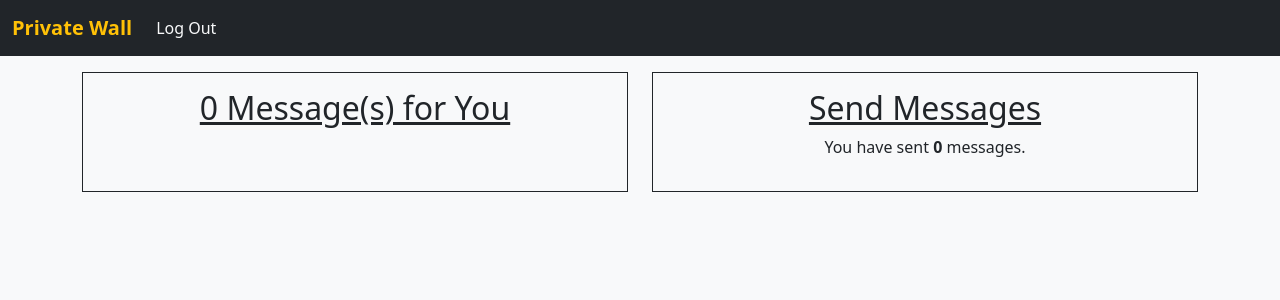
After one commit to GrantLicata/private_wall, a Flask app: page /wall in a window 1280 px wide. The commit adds this page. Shown: the top 300 px of the page. Run offline with Flask 2, Linux system fonts and the light colour scheme; the visitor is signed in with stand-in values (Sample User, id 1); data that the repository does not hold is empty.

Commit message:
Features complete

```diff
--- a/flask_app/controllers/users.py
+++ b/flask_app/controllers/users.py
@@ -1,6 +1,8 @@
 from flask import render_template, redirect, request, session, flash
 from flask_app import app
-from flask_app.models.user import User
+from flask_app.models import user
+from flask_app.models import message
+from datetime import datetime
 from flask_bcrypt import Bcrypt
 from pprint import pprint
 bcrypt = Bcrypt(app)
@@ -14,7 +16,7 @@ def index():
 @app.route('/register', methods=["POST"])
 def register():
     print("---> Form data:", request.form)
-    if not User.validate_user(request.form):
+    if not user.User.validate_user(request.form):
         return redirect('/')
     data = {
         "first_name": request.form["first_name"],
@@ -22,8 +24,8 @@ def register():
         "email": request.form["email"],
         "password" : bcrypt.generate_password_hash(request.form['password'])
     }
-    session['user_id'] = User.save(data)
-    return redirect('/')
+    session['user_id'] = user.User.save(data)
+    return redirect('/wall')
 
 # ||| Basic Login ||| -> Accepts and validates both the users email and password
 @app.route('/login', methods=['POST'])
@@ -32,7 +34,7 @@ def login():
     data = {
         "email" : request.form["email"]
         }
-    user_in_db = User.get_by_email(data)
+    user_in_db = user.User.get_by_email(data)
     if not user_in_db:
         flash("Invalid Email/Password")
         return redirect("/")
@@ -40,4 +42,63 @@ def login():
         flash("Invalid Email/Password")
         return redirect('/')
     session['user_id'] = user_in_db.id
-    return redirect("/")
+    return redirect("/wall")
+
+# ||| Application Entry Point ||| -> Home page following authentication
+@app.route('/wall')
+def profile():
+    if session == {}:
+        return redirect('/')
+    print("This should be an intiger:", session["user_id"])
+    data = {
+        "receiver_id": session["user_id"]
+    }
+    list_of_received_messages = message.Message.get_messages_by_receiver_id(data)
+    received_count = 0
+    for i in list_of_received_messages:
+        received_count += 1
+    message_data = {
+        "id": session["user_id"]
+    }
+    list_of_sent_messages = user.User.get_all_sent_messages_by_id(message_data)
+    sent_count = 0
+    for i in list_of_sent_messages:
+        sent_count += 1
+
+    # Date difference calculations
+    now = datetime.now()
+    dt_string = now.strftime("%d/%m/%Y %H:%M:%S")
+    print(dt_string)
+
+    return render_template("wall.html", all_users = user.User.get_all(), all_messages = list_of_received_messages, incoming_message_count = received_count, sent_message_count = sent_count, current_time = dt_string)
+
+# ||| Basic Logout ||| -> Session data is cleared
+@app.route('/logout')
+def clear_session():
+    session.clear()
+    print("||-- Session should be clear --|| <> Session is:", session)
+    return render_template("login.html")
+
+# Sending messages to recipients
+@app.route('/send_message', methods=["POST"])
+def create():
+    print("---> Form data:", request.form)
+    data = {
+        "receiver_id": request.form["user_id"],
+        "user_id": session["user_id"],
+        "message": request.form["message"]
+    }
+    if not user.User.validate_message(request.form):
+        return redirect('/wall')
+    message.Message.send_message(data)
+    return redirect('/wall')
+
+#  Deleting messages
+@app.route('/delete_message', methods=["POST"])
+def delete():
+    print("---> Form data:", request.form)
+    data = {
+        "id": request.form["message_id"]
+    }
+    message.Message.delete_message(data)
+    return redirect('/wall')
--- /dev/null
+++ b/flask_app/models/message.py
@@ -0,0 +1,70 @@
+from flask_app.config.mysqlconnection import connectToMySQL
+from flask_app.models import user
+from flask import flash
+import re
+from pprint import pprint
+
+# Validation schematics
+EMAIL_REGEX = re.compile(r'^[a-zA-Z0-9.+_-]+@[a-zA-Z0-9._-]+\.[a-zA-Z]+$')
+
+class Message:
+    db = "private_wall"  # <--- Enter database reference
+    def __init__(self ,data):
+        self.id = data['id']
+        self.user_id = data['user_id']
+        self.receiver_id = data['receiver_id']
+        self.message = data['message']
+        self.created_at = data['created_at']
+        self.updated_at = data['updated_at']
+        self.sender = None
+        self.time_difference = None
+
+# Utilize classmethod templates found in resources
+
+    @classmethod
+    def get_messages_by_receiver_id(cls,data):
+        query = """SELECT *
+        FROM users
+        JOIN messages
+        ON messages.receiver_id = users.id
+        WHERE users.id = %(receiver_id)s
+        ;"""
+        results = connectToMySQL(cls.db).query_db(query,data)
+        messages = []
+        for item in results:
+            message_data = {
+                'id': item['messages.id'],
+                'user_id': item['user_id'],
+                'receiver_id':item['receiver_id'],
+                'message': item['message'],
+                'created_at': item['messages.created_at'],
+                'updated_at': item['messages.updated_at']
+            }
+            user_data = {
+                'id': item['user_id']
+            }
+            message_instance = cls(message_data)
+            message_instance.sender = user.User.get_by_id(user_data)
+            print("Message sender is:", message_instance.sender)
+            messages.append( message_instance )
+        print(messages)
+        return messages
+
+    @classmethod
+    def delete_message(cls, data):
+        query = """DELETE
+        FROM messages
+        WHERE id = %(id)s
+        ;"""
+        result = connectToMySQL(cls.db).query_db( query, data )
+        return result
+
+    @classmethod
+    def send_message(cls,data):
+        query = """INSERT INTO messages
+        (user_id, receiver_id, message, created_at, updated_at)
+        VALUES ( %(user_id)s, %(receiver_id)s, %(message)s, NOW() , NOW() )
+        ;"""
+        result = connectToMySQL(cls.db).query_db( query, data )
+        print("The send message query result is:", result)
+        return result
--- a/flask_app/templates/login.html
+++ b/flask_app/templates/login.html
@@ -12,7 +12,7 @@
     <!-- Navigation Bar -->
     <nav class="navbar navbar-expand-lg bg-dark">
         <div class="container-fluid">
-          <a class="navbar-brand text-warning" href="#"><strong>APP NAME</strong></a>
+          <a class="navbar-brand text-warning" href="#"><strong>Private Wall</strong></a>
           <button class="navbar-toggler" type="button" data-bs-toggle="collapse" data-bs-target="#navbarNav" aria-controls="navbarNav" aria-expanded="false" aria-label="Toggle navigation">
             <span class="navbar-toggler-icon"></span>
           </button>
--- /dev/null
+++ b/flask_app/templates/wall.html
@@ -0,0 +1,78 @@
+<!DOCTYPE html>
+<html lang="en">
+<head>
+    <meta charset="UTF-8">
+    <meta http-equiv="X-UA-Compatible" content="IE=edge">
+    <meta name="viewport" content="width=device-width, initial-scale=1.0">
+    <link href="https://cdn.jsdelivr.net/npm/bootstrap@5.2.0/dist/css/bootstrap.min.css" rel="stylesheet" integrity="sha384-gH2yIJqKdNHPEq0n4Mqa/HGKIhSkIHeL5AyhkYV8i59U5AR6csBvApHHNl/vI1Bx" crossorigin="anonymous">
+    <title>Form</title>
+</head>
+<body class="bg-light">
+
+  <!-- Navigation Bar -->
+  <nav class="navbar navbar-expand-lg bg-dark">
+    <div class="container-fluid">
+      <a class="navbar-brand text-warning" href="#"><strong>Private Wall</strong></a>
+      <button class="navbar-toggler" type="button" data-bs-toggle="collapse" data-bs-target="#navbarNav" aria-controls="navbarNav" aria-expanded="false" aria-label="Toggle navigation">
+        <span class="navbar-toggler-icon"></span>
+      </button>
+      <div class="collapse navbar-collapse" id="navbarNav">
+        <ul class="navbar-nav">
+          <li class="nav-item">
+            <a class="nav-link active text-light" aria-current="page" href="/logout">Log Out</a>
+          </li>
+        </ul>
+      </div>
+    </div>
+  </nav>
+
+  <!-- Main Container -->
+  <div class="container d-flex mt-3">
+    <div class="container border border-dark px-3 py-3">
+      <h2 class="text-center"><u>{{ incoming_message_count }} Message(s) for You</u></h2>
+
+  <!-- Form Validation -->
+
+      <!-- Received messages -->
+      {% for message in all_messages %}
+      <form class="row mb-2 border-bottom px-1 py-2" action="/delete_message" method="post">
+        <input type="hidden" name="message_id" value="{{ message.id }}">
+        <p class="mb-1"><b>From:</b> {{ message.sender.first_name }}</p>
+        <div class="container d-flex justify-content-between align-items-start">
+            <p>{{ message.message }}</p>
+            <button class="btn btn-danger" type="submit">Delete</button>
+        </div>
+      </form>
+      {% endfor %}
+    </div>
+    <div class="container border border-dark px-3 py-3 ms-4">
+      <h2 class="text-center"><u>Send Messages</u></h2>
+      <p class="text-center">You have sent <b>{{ sent_message_count }}</b> messages.</p>
+      {% with messages = get_flashed_messages() %}
+        {% if messages %}
+          {% for message in messages %}
+            {% if message %}
+            <p class="text-danger text-center">{{message}}</p>
+            {% endif %}
+          {% endfor %}
+        {% endif %}
+      {% endwith %}
+
+      <!-- Send messages -->
+      {% for user in all_users %}
+      {% if user.id != session["user_id"]%}
+      <form class="d-flex justify-content-center mb-2" action="/send_message" method="post">
+        <p class="pe-2">{{ user.first_name }}</p>
+        <input type="hidden" name="user_id" value="{{ user.id }}">
+        <textarea class="form-control pe-4" name="message" style="height: 100px; width: 300px;"></textarea>
+        <div>
+          <button class="btn btn-success ms-2" type="submit">Send</button>
+        </div>
+      </form>
+      {% endif %}
+      {% endfor %}
+    </div>
+  </div>
+
+</body>
+</html>
--- a/resources/routes.py
+++ b/resources/routes.py
@@ -57,7 +57,7 @@ def login():
     return redirect("/")
 
 # ||| Basic Logout ||| -> Session data is cleared
-@app.route('/clear')
+@app.route('/logout')
 def clear_session():
     session.clear()
     print("||-- Session should be clear --|| <> Session is:", session)
```
Also changed, not shown: flask_app/models/user.py (+82 -0 lines), resources/templates/form.html (deleted, +0 -74 lines), 2 other files.
